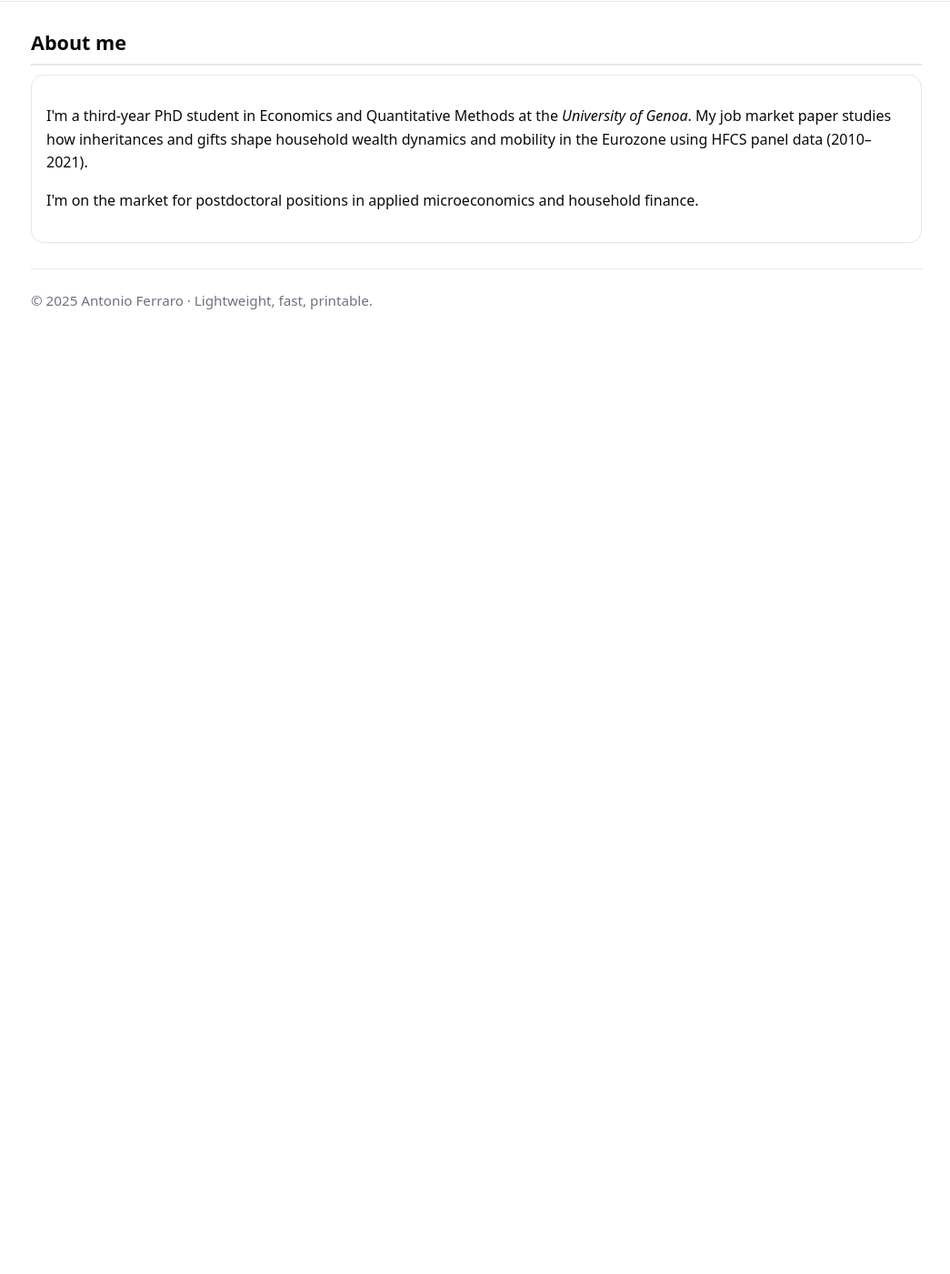
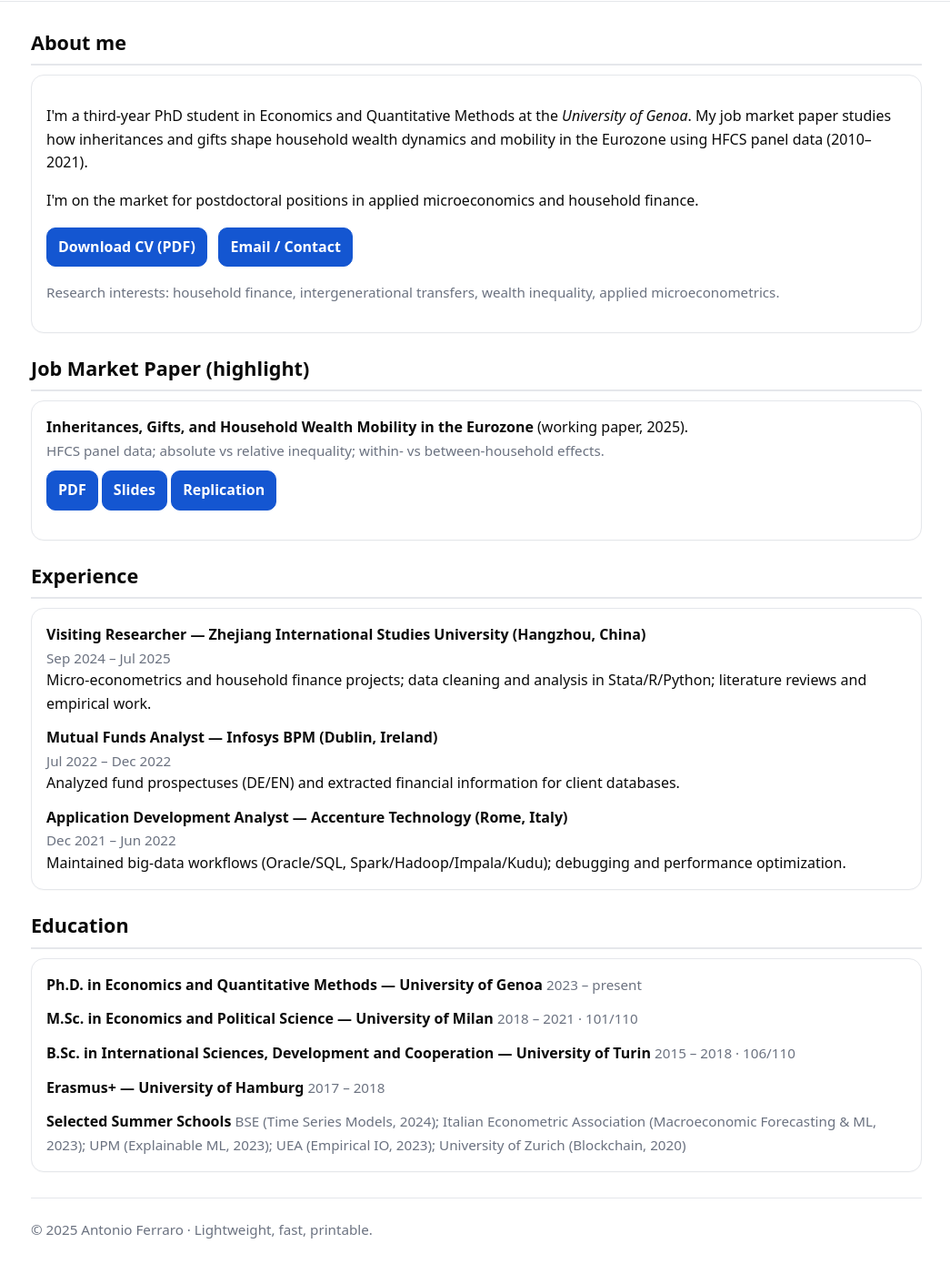
Before and after one commit to ferraroantonio/ferraroantonio.github.io, a Jekyll site: the page built from index.md, in a window 1280 px wide and 1400 px high, scrolled down 190 px. Shown: the whole window at 91% size, without its empty margins (116-1161 px from the left). Built offline with Jekyll 4.4.1, drawn with Linux system fonts in a browser that asks for light colours; before the commit the page ends 900 px from its top, so only the background shows below that.

Commit message:
Update index.md

```diff
--- a/index.md
+++ b/index.md
@@ -1,13 +1,67 @@
 ---
 title: About
 layout: default
-description: "Personal academic webpage of Antonio Ferraro — research interests in household finance, intergenerational transfers, and wealth inequality."
+description: "Antonio Ferraro — PhD Candidate in Economics & Quantitative Methods (University of Genoa). Household finance, intergenerational transfers, wealth inequality."
 ---
 
-<section>
+<section id="about">
 <h2>About me</h2>
 <div class="card">
 <p>I'm a third-year PhD student in Economics and Quantitative Methods at the <em>University of Genoa</em>. My job market paper studies how inheritances and gifts shape household wealth dynamics and mobility in the Eurozone using HFCS panel data (2010–2021).</p>
 <p>I'm on the market for postdoctoral positions in applied microeconomics and household finance.</p>
+<p>
+  <a class="btn" href="{{ '/assets/CV_Ferraro.pdf' | relative_url }}" download>Download CV (PDF)</a>
+  &nbsp; <a class="btn" href="{{ '/contact' | relative_url }}">Email / Contact</a>
+</p>
+<p class="meta">Research interests: household finance, intergenerational transfers, wealth inequality, applied microeconometrics.</p>
 </div>
 </section>
+
+<section id="jmp" style="margin-top:22px;">
+<h2>Job Market Paper (highlight)</h2>
+<div class="card">
+<strong>Inheritances, Gifts, and Household Wealth Mobility in the Eurozone</strong> (working paper, 2025).
+<div class="meta">HFCS panel data; absolute vs relative inequality; within- vs between-household effects.</div>
+<p style="margin-top:10px;">
+  <a class="btn" href="#">PDF</a>
+  <a class="btn" href="#">Slides</a>
+  <a class="btn" href="#">Replication</a>
+</p>
+</div>
+</section>
+
+<section id="experience" style="margin-top:22px;">
+<h2>Experience</h2>
+<div class="card">
+<ul class="plain">
+  <li class="item">
+    <strong>Visiting Researcher — Zhejiang International Studies University (Hangzhou, China)</strong>
+    <div class="meta">Sep 2024 – Jul 2025</div>
+    <div>Micro-econometrics and household finance projects; data cleaning and analysis in Stata/R/Python; literature reviews and empirical work.</div>
+  </li>
+  <li class="item">
+    <strong>Mutual Funds Analyst — Infosys BPM (Dublin, Ireland)</strong>
+    <div class="meta">Jul 2022 – Dec 2022</div>
+    <div>Analyzed fund prospectuses (DE/EN) and extracted financial information for client databases.</div>
+  </li>
+  <li class="item">
+    <strong>Application Development Analyst — Accenture Technology (Rome, Italy)</strong>
+    <div class="meta">Dec 2021 – Jun 2022</div>
+    <div>Maintained big-data workflows (Oracle/SQL, Spark/Hadoop/Impala/Kudu); debugging and performance optimization.</div>
+  </li>
+</ul>
+</div>
+</section>
+
+<section id="education" style="margin-top:22px;">
+<h2>Education</h2>
+<div class="card">
+<ul class="plain">
+  <li class="item"><strong>Ph.D. in Economics and Quantitative Methods — University of Genoa</strong> <span class="meta">2023 – present</span></li>
+  <li class="item"><strong>M.Sc. in Economics and Political Science — University of Milan</strong> <span class="meta">2018 – 2021 · 101/110</span></li>
+  <li class="item"><strong>B.Sc. in International Sciences, Development and Cooperation — University of Turin</strong> <span class="meta">2015 – 2018 · 106/110</span></li>
+  <li class="item"><strong>Erasmus+ — University of Hamburg</strong> <span class="meta">2017 – 2018</span></li>
+  <li class="item"><strong>Selected Summer Schools</strong> <span class="meta">BSE (Time Series Models, 2024); Italian Econometric Association (Macroeconomic Forecasting & ML, 2023); UPM (Explainable ML, 2023); UEA (Empirical IO, 2023); University of Zurich (Blockchain, 2020)</span></li>
+</ul>
+</div>
+</section>
```
